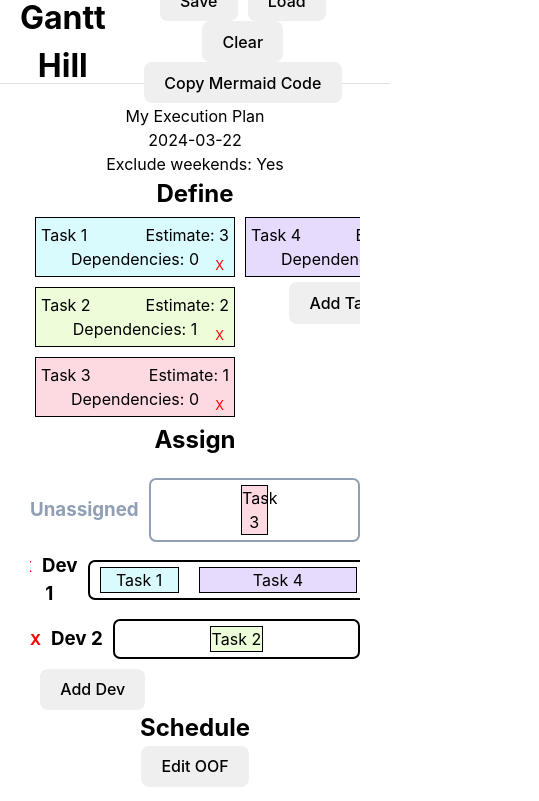
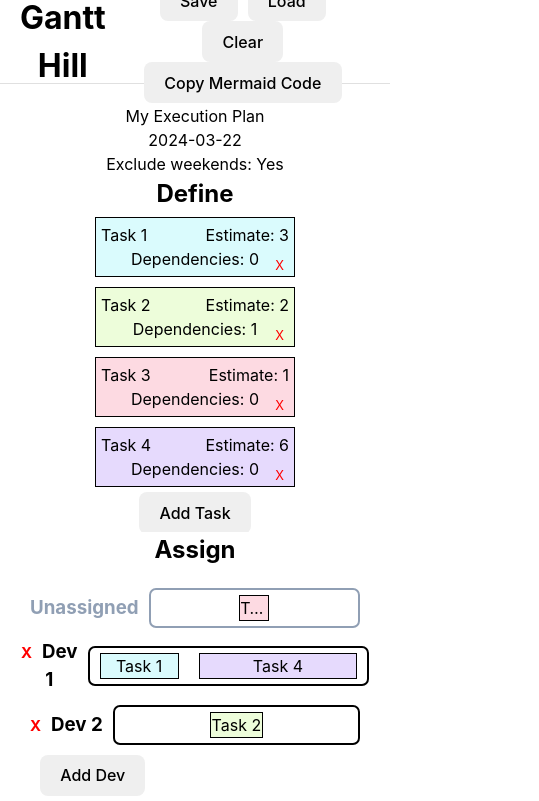
Before and after one commit to butaud/gantt-hill, a React (Vite) app: page / in a window 390 px wide. Shown: the top 801 px of the page, 539 px wide, since content can reach past the window. Built offline with nearby package versions, Linux system fonts and the light colour scheme.

Commit message:
style tweaks

```diff
--- a/src/ui/define/TaskNode.tsx
+++ b/src/ui/define/TaskNode.tsx
@@ -145,6 +145,7 @@ export const NewTaskNode: FC<{
         type="text"
         value={name}
         onChange={(e) => setName(e.target.value)}
+        autoFocus
       />
       <input
         type="number"
--- a/src/ui/structure/AssignSection.css
+++ b/src/ui/structure/AssignSection.css
@@ -13,7 +13,6 @@
   justify-content: center;
   margin-top: 10px;
   width: 100%;
-  overflow-y: auto;
 }
 
 .add-row {
@@ -40,6 +39,10 @@
 
 .assignment-row ul li {
   margin: 5px 10px;
+  white-space: nowrap;
+  overflow: hidden;
+  text-overflow: ellipsis;
+  min-width: 30px;
 }
 
 .assignment-row .dropZone {
--- a/src/ui/structure/AssignSection.tsx
+++ b/src/ui/structure/AssignSection.tsx
@@ -203,6 +203,7 @@ const AddDevRow: FC = observer(() => {
             type="text"
             value={name}
             onChange={(e) => setName(e.target.value)}
+            autoFocus
           />
           <button onClick={addDev}>Save</button>
           <button onClick={cancel}>Cancel</button>
--- a/src/ui/structure/ScheduleSection.css
+++ b/src/ui/structure/ScheduleSection.css
@@ -11,6 +11,6 @@ table.schedule td {
   padding: 5px;
 }
 
-table.schedule tr {
+.schedule-container {
   overflow-x: auto;
 }
--- a/src/ui/structure/ScheduleSection.tsx
+++ b/src/ui/structure/ScheduleSection.tsx
@@ -39,6 +39,7 @@ export const ScheduleSection: FC = observer(() => {
             .join(", ")}
         </p>
       )}
+      <div className="schedule-container">
         <table className="schedule">
           <thead>
             <tr>
@@ -62,6 +63,7 @@ export const ScheduleSection: FC = observer(() => {
             ))}
           </tbody>
         </table>
+      </div>
     </section>
   );
 });
--- a/src/ui/structure/TaskSection.css
+++ b/src/ui/structure/TaskSection.css
@@ -6,13 +6,19 @@ section.tasks {
 }
 
 .task-container {
-  max-width: 630px;
-  max-height: 30vh;
+  margin: 0 100px;
+  max-height: 320px;
   display: flex;
-  flex-direction: column;
+  flex-direction: row;
   justify-content: space-evenly;
   align-items: center;
   flex-wrap: wrap;
-  overflow-y: hidden;
-  overflow-x: auto;
+  overflow-y: auto;
+  overflow-x: hidden;
 }
+
+@media screen and (max-width: 768px) {
+  .task-container {
+    margin: 0 50px;
+  }
+}
```
Lines whose indentation alone changed are shown as unchanged.
